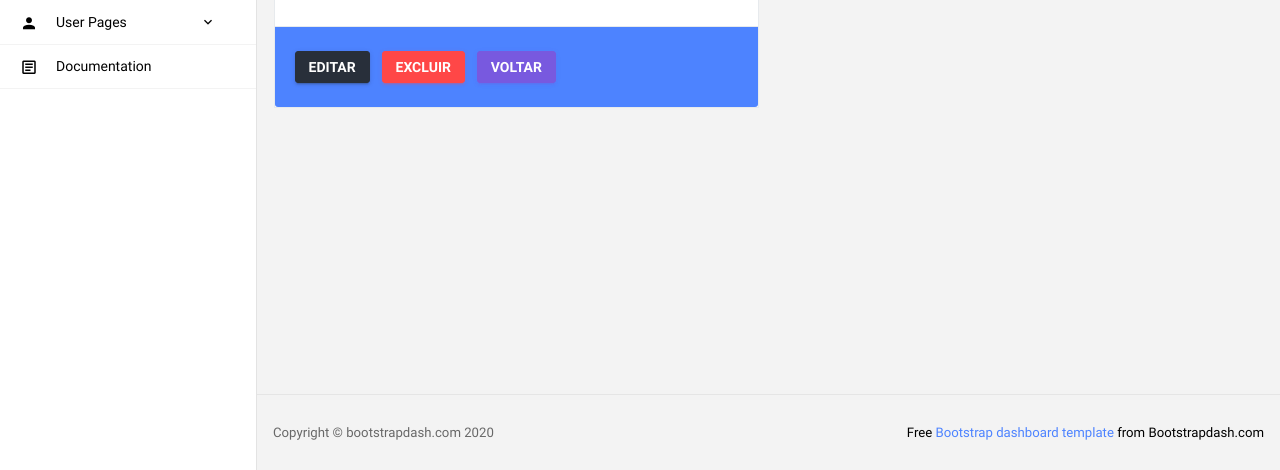
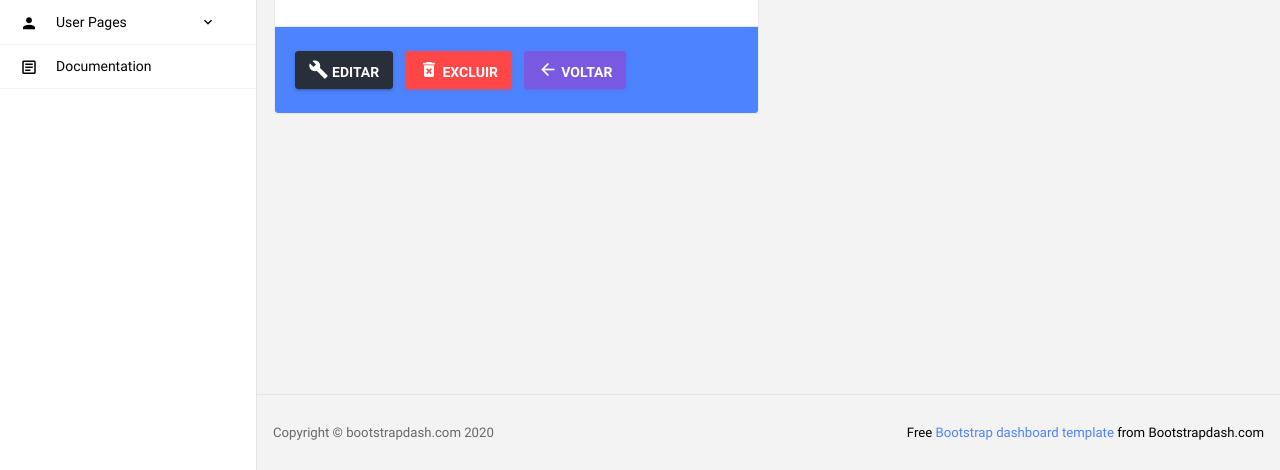
Before and after one commit to AllanRanier/Delivery, a CodeIgniter 4 app: the page made by app/Views/Admin/Usuarios/show.php in a window 1280 px wide. Shown: the part 330-800 px from the top of the page. Run offline with PHP 8.4 and a stand-in for CodeIgniter, Linux system fonts and the light colour scheme; the template is opened without the code that fills it, so the values that code supplies are empty; some libraries are stand-ins or nearby versions.

Commit message:
add os icones dos button

```diff
--- a/app/Views/Admin/Usuarios/show.php
+++ b/app/Views/Admin/Usuarios/show.php
@@ -1,15 +1,15 @@
 <?php echo $this->extend('Admin/layout/principal');  ?>
 
-<?php echo $this->section('titulo');?> <?php echo $titulo; ?>  <?php echo $this->endSection(); ?>
+<?php echo $this->section('titulo'); ?> <?php echo $titulo; ?> <?php echo $this->endSection(); ?>
 
 
-<?php echo $this->section('estilos');?>
+<?php echo $this->section('estilos'); ?>
 <!-- Enviando para o template principal os estilos -->
 <?php echo $this->endSection(); ?>
 
 
 
-<?php echo $this->section('conteudo');?>
+<?php echo $this->section('conteudo'); ?>
 
 <div class="row">
     <div class="col-lg-6 grid-margin stretch-card">
@@ -28,11 +28,11 @@
                 </p>
                 <p class="card-text">
                     <span class="font-weight-bold">Ativo:</span>
-                    <?php echo esc($usuario->ativo == 't' ? 'Sim': 'Não') ?>
+                    <?php echo esc($usuario->ativo == 't' ? 'Sim' : 'Não') ?>
                 </p>
                 <p class="card-text">
                     <span class="font-weight-bold">Perfil:</span>
-                    <?php echo esc($usuario->is_admin == 't' ? 'Administrador': 'Cliente') ?>
+                    <?php echo esc($usuario->is_admin == 't' ? 'Administrador' : 'Cliente') ?>
                 </p>
                 <p class="card-text">
                     <span class="font-weight-bold">Criado:</span>
@@ -46,12 +46,15 @@
             </div>
             <div class="card-footer bg-primary pb-0 pt-4">
                 <a class="card-title text-white btn btn-dark btn-sm mr-2" href="<?php echo site_url("admin/usuarios/editar/$usuario->id") ?>">
+                    <i class="mdi mdi-wrench btn-icon-append"></i>
                     Editar
                 </a>
                 <a class="card-title text-white btn btn-danger btn-sm mr-2" href="<?php echo site_url("admin/usuarios/excluir/$usuario->id") ?>">
+                    <i class="mdi mdi-delete-forever btn-icon-append"></i>
                     Excluir
                 </a>
                 <a class="card-title text-white btn btn-info btn-sm" href="<?php echo site_url("admin/usuarios/") ?>">
+                    <i class="mdi mdi-arrow-left btn-icon-append"></i>
                     Voltar
                 </a>
             </div>
@@ -64,6 +67,6 @@
 
 
 
-<?php echo $this->section('scpripts');?>
+<?php echo $this->section('scpripts'); ?>
 <!-- Enviando para o template principal o scripts -->
 <?php echo $this->endSection(); ?>
```
